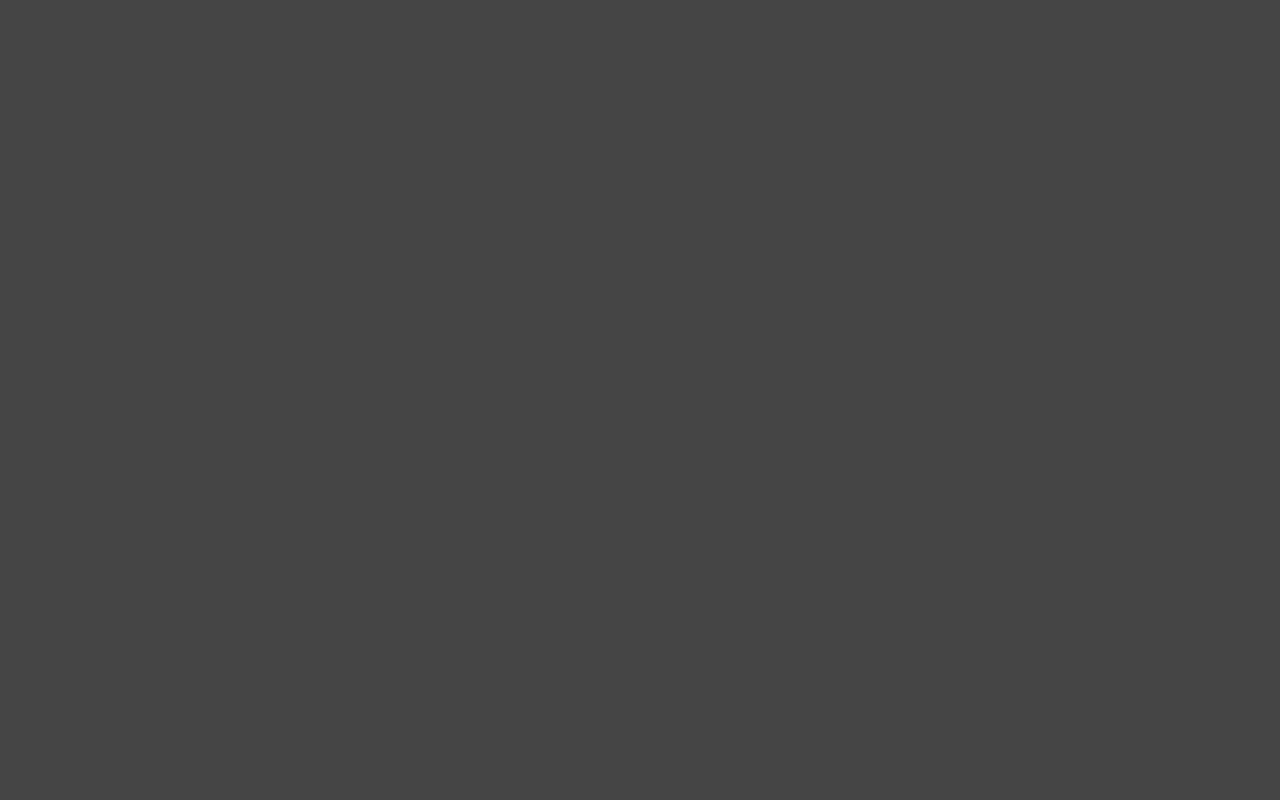
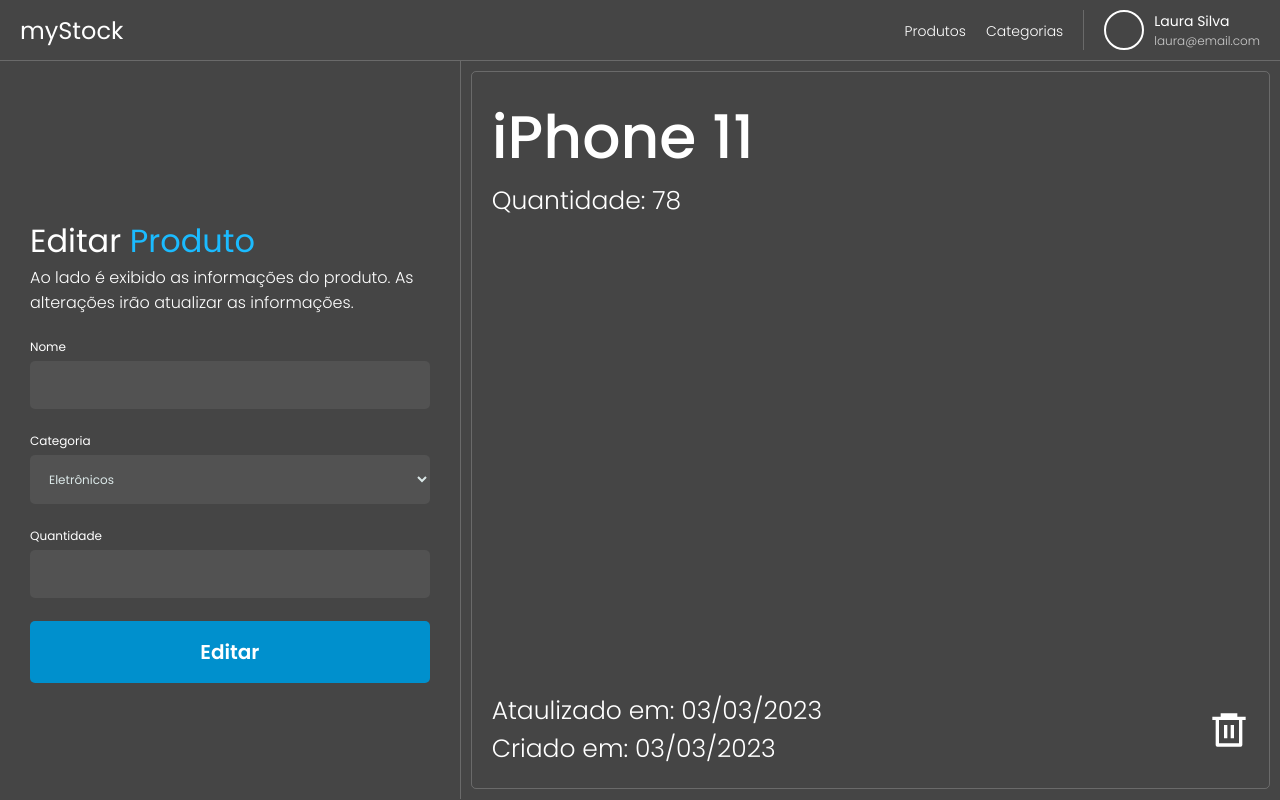
Before and after one commit to ICEI-PUC-Minas-PMV-ADS/pmv-ads-2023-1-e4-proj-infra-t1-time5-mystock, a React (Create React App) app in the folder src/web/: page /products/edit/1 in a window 1280 px wide. Before the commit this address had no page. Built offline with nearby package versions, Linux system fonts and the light colour scheme.

Commit message:
Criação telas de Edição de produtos e categorias

```diff
--- a/src/web/package.json
+++ b/src/web/package.json
@@ -7,13 +7,16 @@
     "@testing-library/react": "^13.4.0",
     "@testing-library/user-event": "^13.5.0",
     "axios": "^1.3.4",
+    "formik": "^2.2.9",
     "react": "^18.2.0",
     "react-dom": "^18.2.0",
     "react-icons": "^4.7.1",
+    "react-query": "^3.39.3",
     "react-router-dom": "^6.8.1",
     "react-scripts": "5.0.1",
     "styled-components": "^5.3.6",
-    "web-vitals": "^2.1.4"
+    "web-vitals": "^2.1.4",
+    "yup": "^1.0.2"
   },
   "scripts": {
     "start": "react-scripts start",
--- a/src/web/src/App.js
+++ b/src/web/src/App.js
@@ -3,14 +3,18 @@
 import BaseApplication from "./pages/baseApplication";
 import CategoryManagement from "./pages/categorys/management";
 import Login from "./pages/login";
+import EditProducts from "./pages/products/edit";
+import EditCategorys from "./pages/categorys/edit";
 
 function App() {
   return (
     <BrowserRouter>
       <Routes>
         <Route path="/" element={<BaseApplication />}>
-          <Route path="products" element={<ProductManagement />} />
+          <Route path="products" element={<ProductManagement />}></Route>
           <Route path="categorys" element={<CategoryManagement />} />
+          <Route path="products/edit/:id" element={<EditProducts />} />
+          <Route path="categorys/edit/:id" element={<EditCategorys />} />
         </Route>
         <Route path="login" element={<Login />} />
       </Routes>
--- a/src/web/src/components/card/index.jsx
+++ b/src/web/src/components/card/index.jsx
@@ -2,8 +2,10 @@
 import { CardStyle } from "./styles";
 import { FiEdit } from "react-icons/fi";
 import { RiDeleteBin6Line } from "react-icons/ri";
+import { useNavigate } from "react-router";
 
 export default function Card(props) {
+  const navigate = useNavigate();
   return (
     <CardStyle {...props}>
       <div>
@@ -16,8 +18,17 @@
           <p>Criado em: {props.createdAt}</p>
         </div>
         <DivRow gap="10px">
-          <FiEdit style={{ fontSize: "25px", cursor: "pointer" }} />
-          <RiDeleteBin6Line style={{ fontSize: "25px", cursor: "pointer" }} />
+          {!props.max && (
+            <FiEdit
+              style={{ fontSize: "25px", cursor: "pointer" }}
+              onClick={() => {
+                navigate(`edit/${props.id}`);
+              }}
+            />
+          )}
+          <RiDeleteBin6Line
+            style={{ fontSize: props.max ? "40px" : "25px", cursor: "pointer" }}
+          />
         </DivRow>
       </DivRow>
     </CardStyle>
--- a/src/web/src/components/card/styles.js
+++ b/src/web/src/components/card/styles.js
@@ -2,9 +2,13 @@
 
 export const CardStyle = styled.div`
   display: flex;
-  max-width: ${(props) => (props.m3 ? "30%" : "49%")};
+  max-width: ${(props) => {
+    if (props.m3) return "30%";
+    else if (props.max) return "100%";
+    else return "49%";
+  }};
   width: 100%;
-  height: 200px;
+  height: ${(props) => (props.max ? "100%" : "200px")};
   flex-direction: column;
   justify-content: space-between;
   padding: 20px;
@@ -13,10 +17,12 @@
 
   h2 {
     font-weight: 500;
+    font-size: ${(props) => (props.max ? "60px" : "25px")};
   }
 
   p {
     font-weight: 300;
+    font-size: ${(props) => (props.max ? "25px" : "20px")};
   }
 
   @media (max-width: 700px) {
--- a/src/web/src/components/componentsForm/stylesGlobal.js
+++ b/src/web/src/components/componentsForm/stylesGlobal.js
@@ -15,7 +15,6 @@
   width: 100%;
   display: flex;
   flex-direction: column;
-  max-width: 400px;
   h4 {
     font-weight: 300;
   }
@@ -124,3 +123,15 @@
     color: #00abf4;
   }
 `;
+
+export const Select = styled.select`
+  width: 100%;
+  padding: 15px 20px;
+  border: none;
+  border-radius: 5px;
+  padding: 15px;
+  background-color: #525252;
+  color: #f0ffffde;
+  font-size: 12px;
+  outline: none;
+`;
--- a/src/web/src/components/containerForms/styles.js
+++ b/src/web/src/components/containerForms/styles.js
@@ -8,6 +8,6 @@
   padding: 10px;
   height: 100%;
   border-right: 1px solid #fff3;
-  gap: 15px;
-  padding: 0 20px;
+  padding: 0 30px;
+  justify-content: center;
 `;
--- a/src/web/src/pages/categorys/edit/index.jsx
+++ b/src/web/src/pages/categorys/edit/index.jsx
@@ -0,0 +1,52 @@
+import { useParams } from "react-router";
+import Card from "../../../components/card";
+import {
+  ContainerText,
+  Input,
+  Label,
+} from "../../../components/componentsForm/stylesGlobal";
+import ContainerCards from "../../../components/containerCards";
+import ContainerForm from "../../../components/containerForms";
+import FilledButton from "../../../components/filledButton";
+import {
+  Container,
+  DescriptionPages,
+  TitlePages,
+} from "../../../styleGlobal/styles";
+
+export default function EditCategorys() {
+  const { id } = useParams();
+
+  const categorys = [
+    { name: "Eletrônicos", id: 0 },
+    { name: "Roupas", id: 1 },
+    { name: "Sapatos", id: 2 },
+  ];
+
+  return (
+    <Container>
+      <ContainerForm>
+        <TitlePages>
+          Editar <span>Produto</span>
+        </TitlePages>
+        <DescriptionPages>
+          Ao lado é exibido as informações do produto. As alterações irão
+          atualizar as informações.
+        </DescriptionPages>
+        <ContainerText>
+          <Label>Nome</Label>
+          <Input type="text" name="name" />
+        </ContainerText>
+        <FilledButton>Editar</FilledButton>
+      </ContainerForm>
+      <ContainerCards>
+        <Card
+          max
+          name={"Eletrônicos"}
+          updatedAt={"03/03/2023"}
+          createdAt={"03/03/2023"}
+        />
+      </ContainerCards>
+    </Container>
+  );
+}
--- a/src/web/src/pages/categorys/management/index.jsx
+++ b/src/web/src/pages/categorys/management/index.jsx
@@ -9,8 +9,8 @@
     { name: "Roupas", id: 1 },
     { name: "Brinquedos", id: 2 },
     { name: "Comidas", id: 3 },
-    { name: "Móveis", id: 3 },
-    { name: "Enxovais", id: 3 },
+    { name: "Móveis", id: 4 },
+    { name: "Enxovais", id: 5 },
   ];
   return (
     <Container>
@@ -24,13 +24,14 @@
         </DescriptionPages>
       </AlignText>
       <CardsWrapper>
-        {categorys.map((product, index) => {
+        {categorys.map((category, index) => {
           return (
             <Card
               key={index}
-              name={product.name}
-              updatedAt={product.updatedAt}
-              createdAt={product.createdAt}
+              name={category.name}
+              updatedAt={category.updatedAt}
+              createdAt={category.createdAt}
+              id={category.id}
               m3
             />
           );
--- a/src/web/src/pages/products/edit/index.jsx
+++ b/src/web/src/pages/products/edit/index.jsx
@@ -0,0 +1,66 @@
+import { useParams } from "react-router";
+import Card from "../../../components/card";
+import {
+  ContainerText,
+  Input,
+  Select,
+  Label,
+} from "../../../components/componentsForm/stylesGlobal";
+import ContainerCards from "../../../components/containerCards";
+import ContainerForm from "../../../components/containerForms";
+import FilledButton from "../../../components/filledButton";
+import {
+  Container,
+  DescriptionPages,
+  TitlePages,
+} from "../../../styleGlobal/styles";
+
+export default function EditProducts() {
+  const { id } = useParams();
+
+  const categorys = [
+    { name: "Eletrônicos", id: 0 },
+    { name: "Roupas", id: 1 },
+    { name: "Sapatos", id: 2 },
+  ];
+
+  return (
+    <Container>
+      <ContainerForm>
+        <TitlePages marginTop="40px">
+          Editar <span>Produto</span>
+        </TitlePages>
+        <DescriptionPages>
+          Ao lado é exibido as informações do produto. As alterações irão
+          atualizar as informações.
+        </DescriptionPages>
+        <ContainerText>
+          <Label>Nome</Label>
+          <Input type="text" name="name" />
+        </ContainerText>
+        <ContainerText>
+          <Label>Categoria</Label>
+          <Select name="category">
+            {categorys.map((category, index) => {
+              return <option key={index}>{category.name}</option>;
+            })}
+          </Select>
+        </ContainerText>
+        <ContainerText>
+          <Label>Quantidade</Label>
+          <Input type="text" name="quantity" />
+        </ContainerText>
+        <FilledButton>Editar</FilledButton>
+      </ContainerForm>
+      <ContainerCards>
+        <Card
+          max
+          name={"iPhone 11"}
+          amount={"78"}
+          updatedAt={"03/03/2023"}
+          createdAt={"03/03/2023"}
+        />
+      </ContainerCards>
+    </Container>
+  );
+}
--- a/src/web/src/pages/products/management/index.jsx
+++ b/src/web/src/pages/products/management/index.jsx
@@ -3,8 +3,8 @@
 import ContainerCards from "../../../components/containerCards";
 import ContainerForm from "../../../components/containerForms";
 import SideManager from "../../../components/sideManager";
+import { Container } from "../../../styleGlobal/styles";
 import {
-  Container,
   CardsWrapper,
   CardSubcategorys,
   ContentCards,
@@ -39,6 +39,7 @@
 
   const products = [
     {
+      id: 0,
       name: "iPhone 11",
       amount: 27,
       subcategoryId: 0,
@@ -46,6 +47,7 @@
       createdAt: "11/02/2023",
     },
     {
+      id: 1,
       name: "iPhone 11",
       amount: 27,
       subcategoryId: 0,
@@ -53,6 +55,7 @@
       createdAt: "11/02/2023",
     },
     {
+      id: 2,
       name: "Blusa vermelha",
       amount: 27,
       subcategoryId: 1,
@@ -60,6 +63,7 @@
       createdAt: "11/02/2023",
     },
     {
+      id: 3,
       name: "Nike Shox",
       amount: 27,
       subcategoryId: 2,
@@ -144,6 +148,7 @@
                     amount={product.amount}
                     updatedAt={product.updatedAt}
                     createdAt={product.createdAt}
+                    id={product.id}
                   />
                 )}
               </>
--- a/src/web/src/pages/products/management/styles.js
+++ b/src/web/src/pages/products/management/styles.js
@@ -1,14 +1,5 @@
 import styled from "styled-components";
 
-export const Container = styled.div`
-  display: flex;
-  width: 100%;
-  height: calc(100vh - 62px);
-
-  @media (max-width: 700px) {
-    flex-direction: column;
-  }
-`;
 
 export const CardsWrapper = styled.div`
   width: 100%;
--- a/src/web/src/styleGlobal/styles.js
+++ b/src/web/src/styleGlobal/styles.js
@@ -1,4 +1,14 @@
 import styled from "styled-components";
+
+export const Container = styled.div`
+  display: flex;
+  width: 100%;
+  height: calc(100vh - 62px);
+
+  @media (max-width: 700px) {
+    flex-direction: column;
+  }
+`;
 
 export const DivRow = styled.div`
   display: flex;
```
Also changed, not shown: 1 other file (tests, documents, lock files or other folders).
